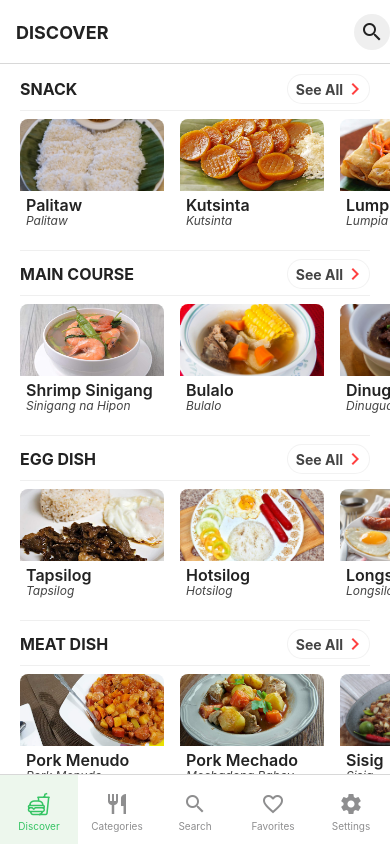
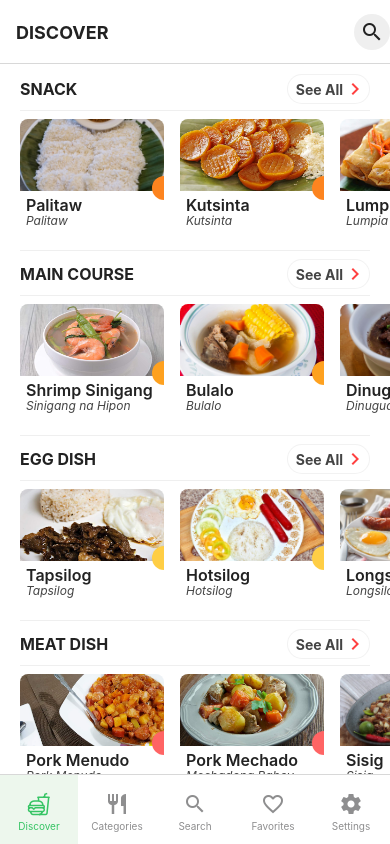
Before and after one commit to godkingjay/Authentic-Pinoy-Recipes-App, a React Native app: screen /Discover in a window 390 px wide. Built offline with nearby package versions, Linux system fonts and the light colour scheme.

Commit message:
ADD: Discover | Food Cards

```diff
--- a/assets/component/horizontalCards.js
+++ b/assets/component/horizontalCards.js
@@ -2,17 +2,27 @@ import React from "react";
 import { TouchableOpacity } from "react-native";
 import { Image, StyleSheet, Text, View } from "react-native";
 
-export default function HorizontalCard({ navigation, route, food }) {
+export default function HorizontalCard({ navigation, route, food, color }) {
   return(
     <View style={ styles.cardWrapper }>
       <TouchableOpacity activeOpacity={ 0.6 } style={ styles.cardContainer } onPress={() => navigation.navigate("FoodView", food)}>
         <View style={ styles.foodImageContainer }>
           <Image source={ food.image } style={ styles.foodImage }/>
         </View>
-        <View style={ styles.foodDetails }>
-          <Text style={{ fontWeight: "600", fontSize: 16, color: '#222' }}>{ food.name }</Text>
-          <Text style={{ fontStyle: "italic", fontSize: 12, marginTop: -2, color: "#444" }}>{ food.tagalog }</Text>
+        <View style={ styles.foodDetailsContainer }>
+          <View style={ styles.foodDetails }>
+            <Text style={{ fontWeight: "600", fontSize: 16, color: '#222' }}>{ food.name }</Text>
+            <Text style={{ fontStyle: "italic", fontSize: 12, marginTop: -2, color: "#444" }}>{ food.tagalog }</Text>
+          </View>
         </View>
+        <View
+          style={[
+            styles.foodColorIndicator,
+            {
+              backgroundColor: color,
+            }
+          ]}
+        ></View>
       </TouchableOpacity>
     </View>
   );
@@ -38,9 +48,22 @@ const styles = StyleSheet.create({
     width: "100%",
     resizeMode: "cover"
   },
+  foodDetailsContainer: {
+    backgroundColor: "white",
+  },
+  foodColorIndicator: {
+    position: "absolute",
+    height: 24,
+    aspectRatio: 1,
+    right: -12,
+    bottom: 36,
+    borderBottomLeftRadius: 100,
+    borderTopLeftRadius: 100,
+    elevation: 2,
+  },
   foodDetails: {
     padding: 4,
     paddingHorizontal: 6,
     paddingBottom: 8,
-  }
+  },
 });
--- a/assets/component/horizontalCardsContainer.js
+++ b/assets/component/horizontalCardsContainer.js
@@ -57,7 +57,12 @@ export default function HorizontalCardsContainer({ navigation, route, foodCatego
         horizontal={ true }
         showsHorizontalScrollIndicator={ false }
         renderItem={({ item, index }) => (
-          <HorizontalCard navigation={ navigation } route={ route } food={ item } />
+          <HorizontalCard
+            navigation={ navigation }
+            route={ route }
+            food={ item }
+            color={ foodCategory.color != null ? foodCategory.color : `#FEA11F` }
+          />
         )}
         ListHeaderComponent={
           <View style={{
```
